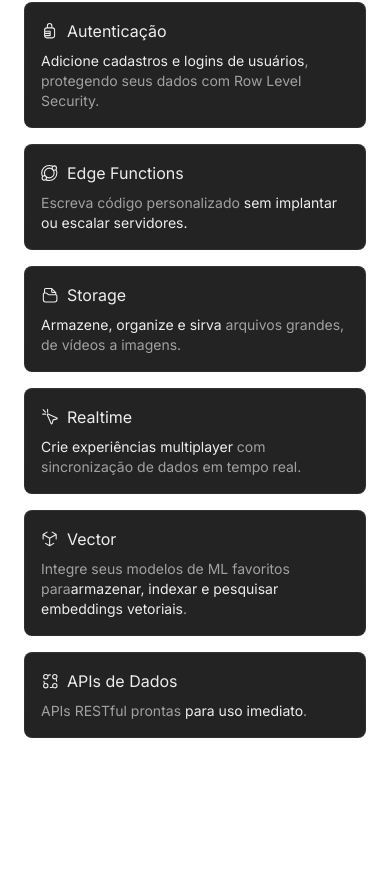
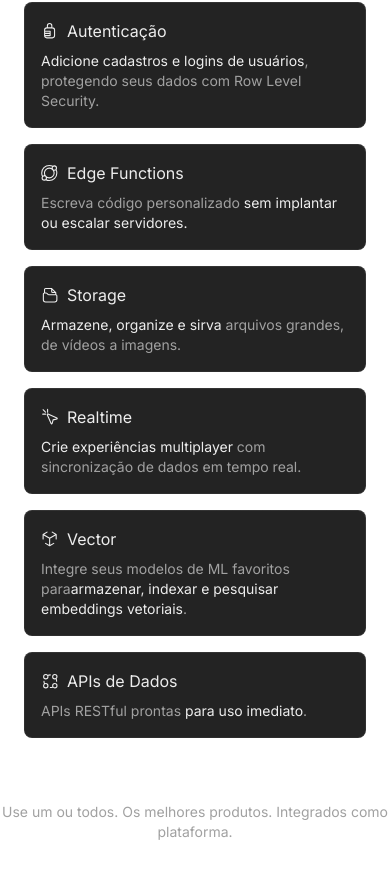
Before and after one commit to mmdj04/developer-platform, a Next.js app: page / in a window 390 px wide. Shown: the part 482-1360 px from the top of the page. Before the commit the page ends 1284 px from the top, so only its background shows below. Built offline with nearby package versions, Linux system fonts and the light colour scheme.

Commit message:
Adicionar texto final 'Use um ou todos. Os melhores produtos. Integrados como plataforma.'

```diff
--- a/app/page.tsx
+++ b/app/page.tsx
@@ -171,6 +171,10 @@ export default function Home() {
           <ProductCard key={card.title} {...card} />
         ))}
       </div>
+
+      <div className="pb-16 md:pb-24 text-center text-sm text-scale-11">
+        <p>Use um ou todos. Os melhores produtos. Integrados como plataforma.</p>
+      </div>
     </div>
   );
 }
```
